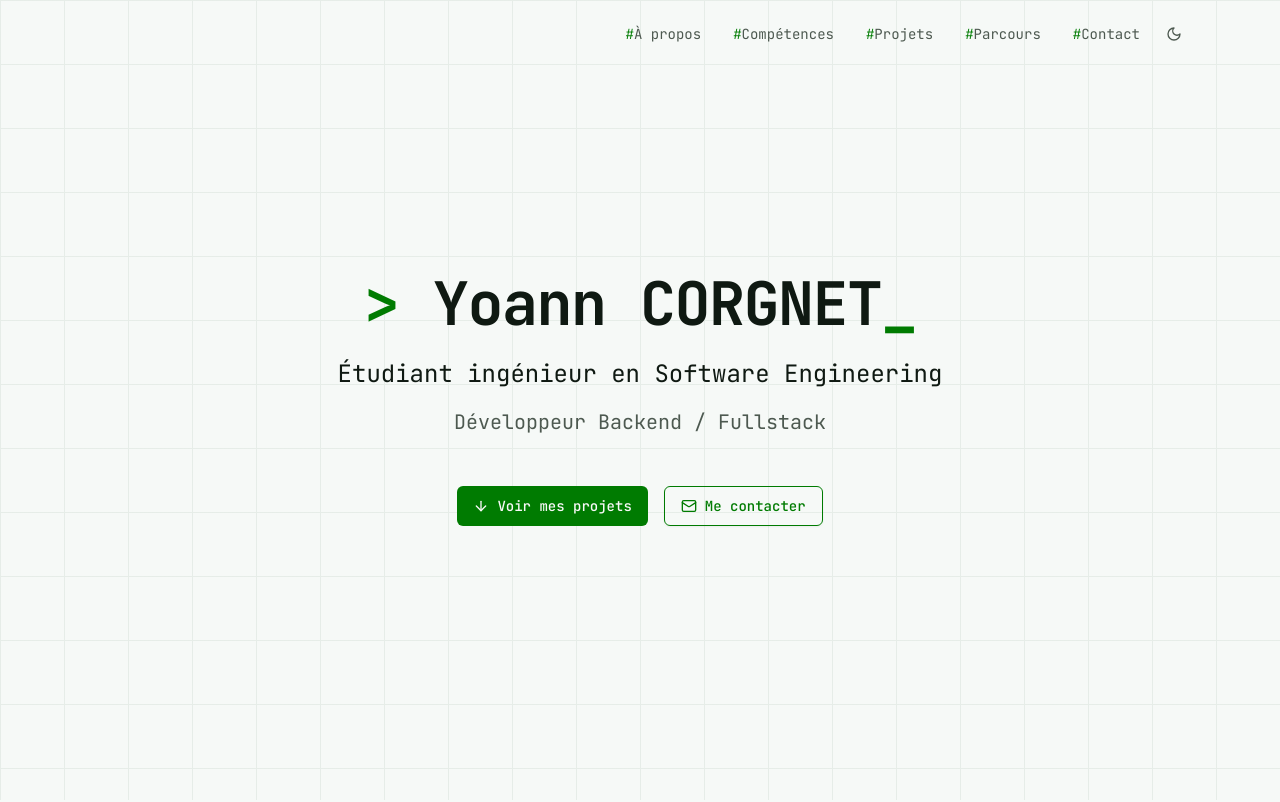
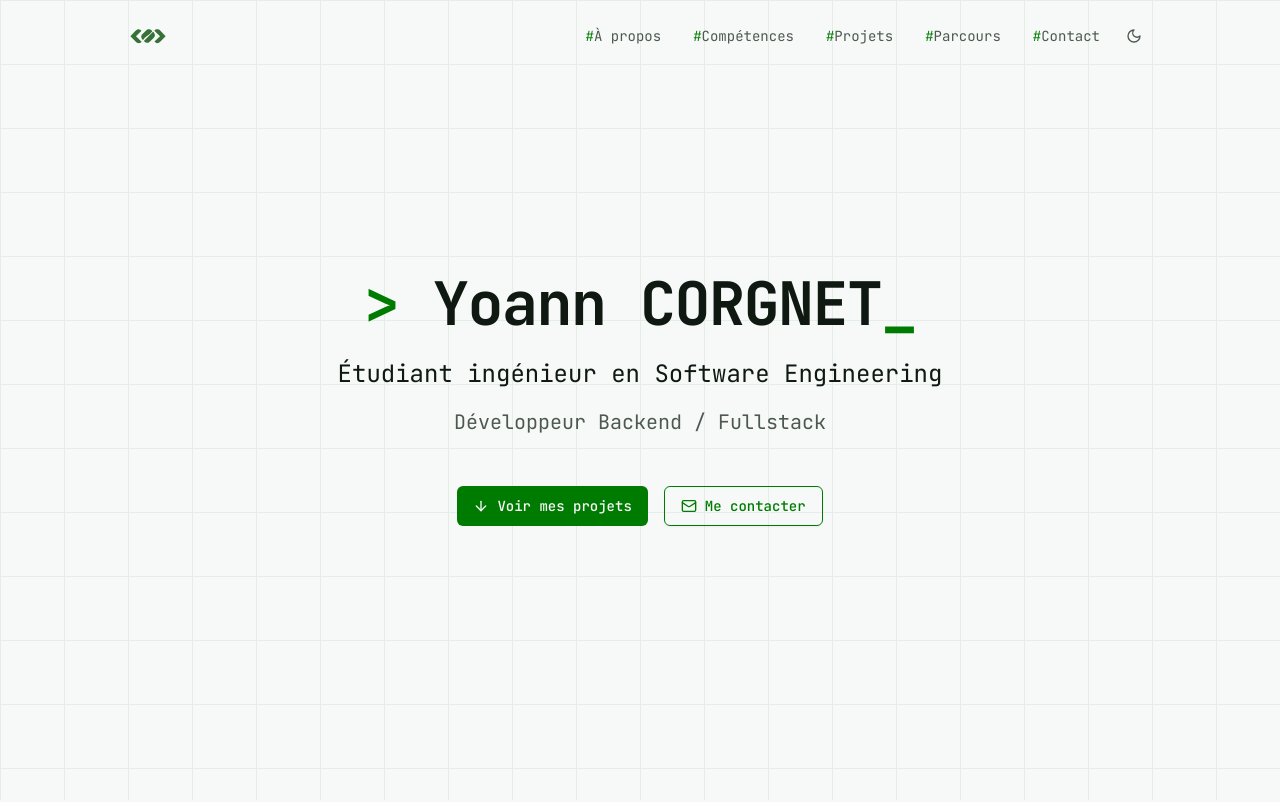
Before and after one commit to Yoann-CORGNET/portfolio, a Next.js app: page / in a window 1280 px wide. Shown: the top 802 px of the page. Built offline with nearby package versions, Linux system fonts and the light colour scheme.

Commit message:
feat: add logo in header

```diff
--- a/src/components/navbar.tsx
+++ b/src/components/navbar.tsx
@@ -1,9 +1,9 @@
 "use client"
 
 import { useState, useEffect } from "react"
-import { Menu, X } from "lucide-react"
-import { Button } from "@/components/ui/button"
 import { ThemeToggle } from "./theme-toggle"
+import Link from "next/link"
+import Image from "next/image";
 
 export interface NavLink {
   name: string;
@@ -31,7 +31,18 @@ export function Navbar({ links }: NavbarProps) {
         isScrolled ? "bg-background/80 backdrop-blur-md border-b border-border" : ""
       }`}
     >
-      <div className="max-w-6xl mx-auto px-6 py-4">
+      <div className="max-w-6xl mx-auto px-16 py-4 flex items-center justify-between">
+        <Link href='/' className="font-bold text-xl hover:text-primary transition-colors">
+          <Image
+              src="/logo.svg"
+              alt="Portfolio Logo"
+              width={120}
+              height={40}
+              priority
+              className="h-10 w-auto"
+            />
+        </Link>
+
         <nav className="flex items-center justify-end gap-4">
           {/* Desktop navigation */}
           {links.length > 0 && (
```
Also changed, not shown: public/logo.svg (renamed from public/Logo.svg).
